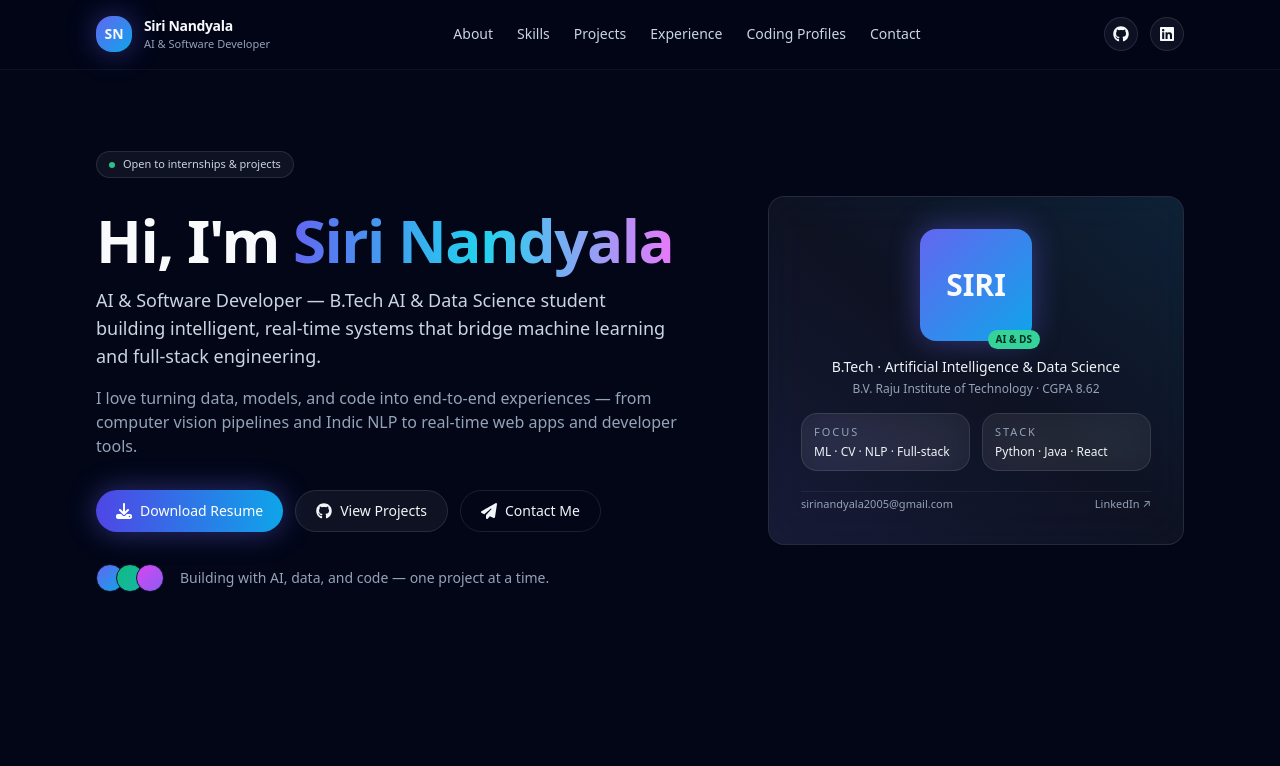
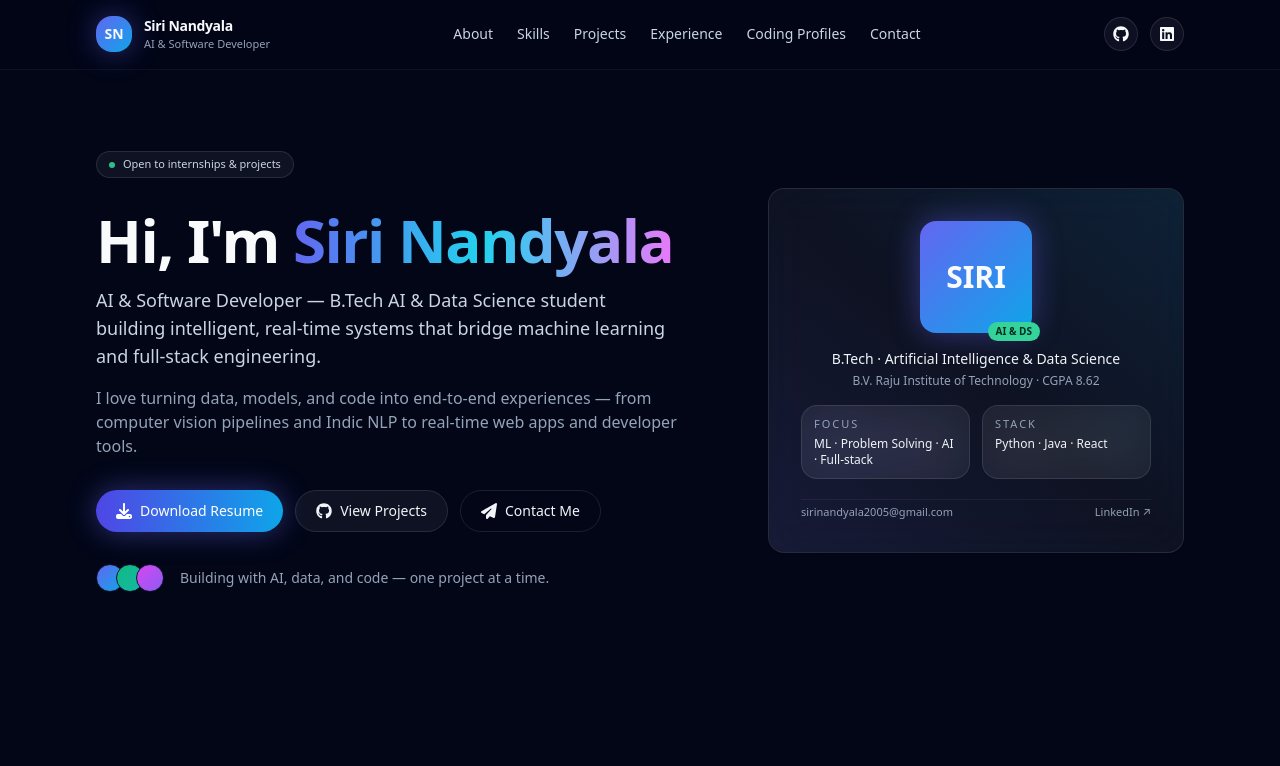
Before and after one commit to Siri0305gh/Siriportfolio, a React (Vite) app: page / in a window 1280 px wide. Shown: the top 766 px of the page. Built offline with nearby package versions, Linux system fonts and the light colour scheme.

Commit message:
Update LinkedIn URL and About section

```diff
--- a/src/components/Hero.jsx
+++ b/src/components/Hero.jsx
@@ -108,7 +108,7 @@ export default function Hero() {
               <div className="grid grid-cols-2 gap-3 text-xs w-full">
                 <div className="glass-panel border-white/5 px-3 py-2.5 text-left">
                   <p className="text-[11px] uppercase tracking-[0.18em] text-slate-400">Focus</p>
-                  <p className="mt-1 text-slate-100">ML · CV · NLP · Full‑stack</p>
+                  <p className="mt-1 text-slate-100">ML · Problem Solving · AI · Full‑stack</p>
                 </div>
                 <div className="glass-panel border-white/5 px-3 py-2.5 text-left">
                   <p className="text-[11px] uppercase tracking-[0.18em] text-slate-400">Stack</p>
```
